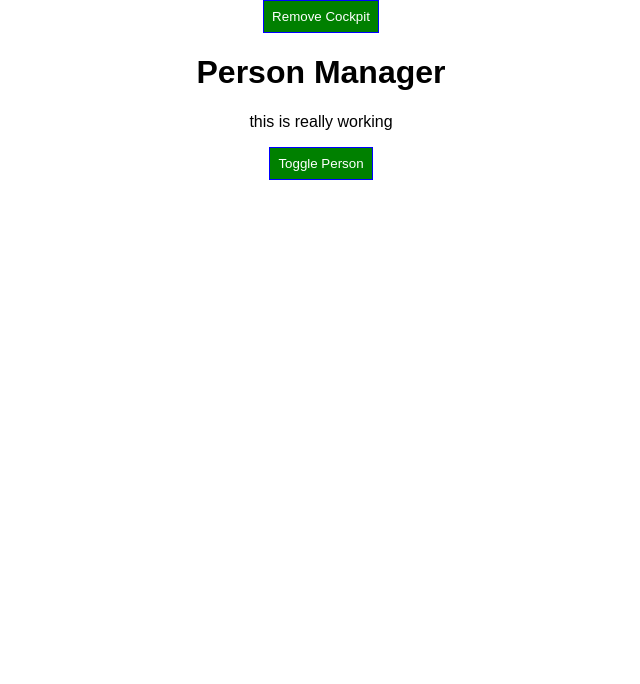
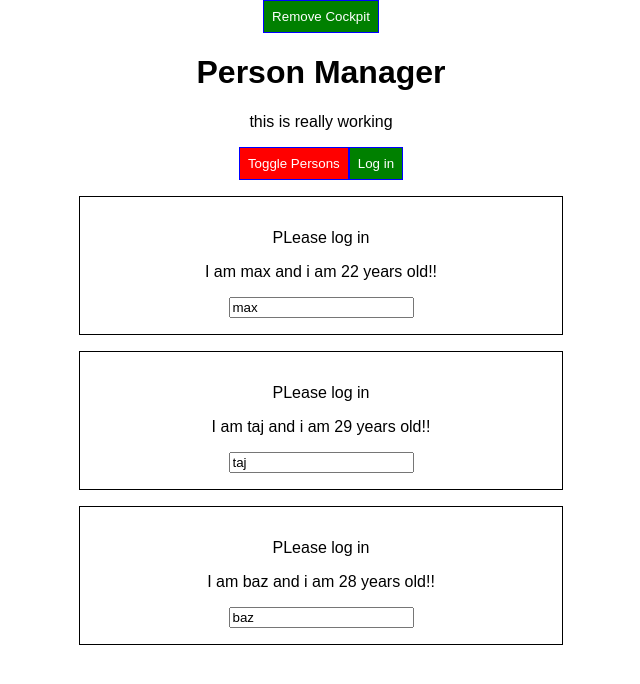
Before and after one commit to Shahbazdhanju/Udemy, a React app: page / in a window 1280 px wide. Shown: the top 684 px of the page, without its empty margins (319-959 px from the left). Built offline with nearby package versions, Linux system fonts and the light colour scheme.

Commit message:
context type API

```diff
--- a/src/components/Cockpit/Cockpit.js
+++ b/src/components/Cockpit/Cockpit.js
@@ -1,28 +1,27 @@
-import React, { useEffect } from 'react';
-import classes from './Cockpit.css';
+import React, { useEffect , useRef } from "react";
+import classes from "./Cockpit.css";
 
 const cockpit = (props) => {
-
-     (() => {
-        console.log('Cockpit : useEffect')
-        //we can send an http req.
-         setTimeout(() => {
-            alert('save data to cloud');        //this alert is called evertime a page refresh or changes
-        }, 1000);
-        return () =>{
-            console.log('[cockpit.js] cleanup work in useEffect');
-        }
-        // }, [props.persons])  //IMPROVED-we added this 2nd argument to tell when to run this.-so only when the props.persons changes
-    }, []) //we can react to render it only once in the beging- achived by empty array []-no dependiences - no changes IMP.
+  //useRef() is a hook - null is an intial value
+  const toggleBtnRef = useRef(null);
 
   useEffect(() => {
-        console.log('2nd useEffect cockpit.js  ')
+    console.log("Cockpit : useEffect");
+    toggleBtnRef.current.click();
     return () => {
-            console.log('cockpit cleanup work 2nd useEffect');
-        }
-    })
+      console.log("[cockpit.js] cleanup work in useEffect");
+    };
+    // }, [props.persons])  //IMPROVED-we added this 2nd argument to tell when to run this.-so only when the props.persons changes
+  }, []); //we can react to render it only once in the beging- achived by empty array []-no dependiences - no changes IMP.
+
+  useEffect(() => {
+    console.log("2nd useEffect cockpit.js  ");
+    return () => {
+      console.log("cockpit cleanup work 2nd useEffect");
+    };
+  });
   const assignedClasses = [];
-    let btnClass = '';
+  let btnClass = "";
 
   if (props.showPersons) {
     btnClass = classes.Red;
@@ -32,20 +31,20 @@
     assignedClasses.push(classes.red);
   }
   if (props.persons.length <= 1) {
-        assignedClasses.push(classes.bold)
+    assignedClasses.push(classes.bold);
   }
 
   return (
     <div className={classes.Cockpit}>
-
       <h1>{props.title}</h1>
-            <p className={assignedClasses.join(' ')}>this is really working</p>
-            <button
-                className={btnClass}
-                onClick={props.clicked}>Toggle Person
+      <p className={assignedClasses.join(" ")}>this is really working</p>
+      <button ref={toggleBtnRef} className={btnClass} onClick={props.clicked}>
+        Toggle Persons
       </button>
 
-        </div>)
-}
+      <button onClick={props.login}>Log in</button>
+    </div>
+  );
+};
 
 export default cockpit;
--- a/src/components/Persons/Person/Person.js
+++ b/src/components/Persons/Person/Person.js
@@ -4,11 +4,21 @@
 import Aux from "../../../hoc/auxiliary";
 import withClass from "../../../hoc/withClass";
 import PropTypes from 'prop-types';
+import AuthContext from '../../../context/auth-context'
 
 class Person extends Component {
+
+    static contextType = AuthContext;
+
+    componentDidMount(){
+        console.log(this.context.authenticated);
+    }
+
   render() {
     return (
       <Aux>
+          {this.context.authenticated ? (<p> Authenticated!</p>) : (<p>PLease log in</p>)}
+
         <p onClick={this.props.click}>
           I am {this.props.name} and i am {this.props.age} years old!!
         </p>
--- a/src/components/Persons/Persons.js
+++ b/src/components/Persons/Persons.js
@@ -51,6 +51,7 @@
           age={person.age}
           key={person.id} //mostly there is some id provided
           changed={(event) => this.props.changed(event, person.id)}
+          isAuth={this.props.isAuthenticated}
         />
       );
     });
--- a/src/containers/App.js
+++ b/src/containers/App.js
@@ -4,6 +4,7 @@
 import Cockpit from '../components/Cockpit/Cockpit';
 import withClass from '../hoc/withClass';
 import Aux from '../hoc/auxiliary';
+import AuthContext from '../context/auth-context'
 
 class App extends React.Component {
 
@@ -26,7 +27,8 @@
     ],
     otherState: 'Some other value',
     showPersons: false,
-    showCockpit: true
+    showCockpit: true,
+    authenticated: false,
   };
 
   componentDidMount() {
@@ -77,6 +79,10 @@
     })
   }
 
+  loginHandler = () =>{
+    this.setState({authenticated: true})
+  }
+
   render() {
     console.log('[App.js] render')
     let persons = null;
@@ -86,7 +92,8 @@
         <Persons
           persons={this.state.persons}
           clicked={this.deletePersonHandler}
-          changed={this.nameChangedHandler} />
+          changed={this.nameChangedHandler}
+          isAuthenticated={this.state.authenticated}/>
     }
 
     return (
@@ -95,16 +102,18 @@
           this.setState({ showCockpit: false })
         }>Remove Cockpit
         </button>
-
+        <AuthContext.Provider value={{authenticated: this.state.authenticated, login: this.loginHandler }}>
         {this.state.showCockpit ? (
           <Cockpit
             title={this.props.appTitle}
             showPersons={this.state.showPersons}
             persons={this.state.persons}
             clicked={this.togglePersonsHandler}
+            login={this.loginHandler}
           />
         ) : null}
         {persons}
+        </AuthContext.Provider>
       </Aux>
     )
   }
--- /dev/null
+++ b/src/context/auth-context.js
@@ -0,0 +1,7 @@
+import React from 'react';
+const authContext = React.createContext({
+    authenticated: false,
+    login: () => {}
+});
+
+export default authContext;
```
Lines whose indentation alone changed are shown as unchanged.
